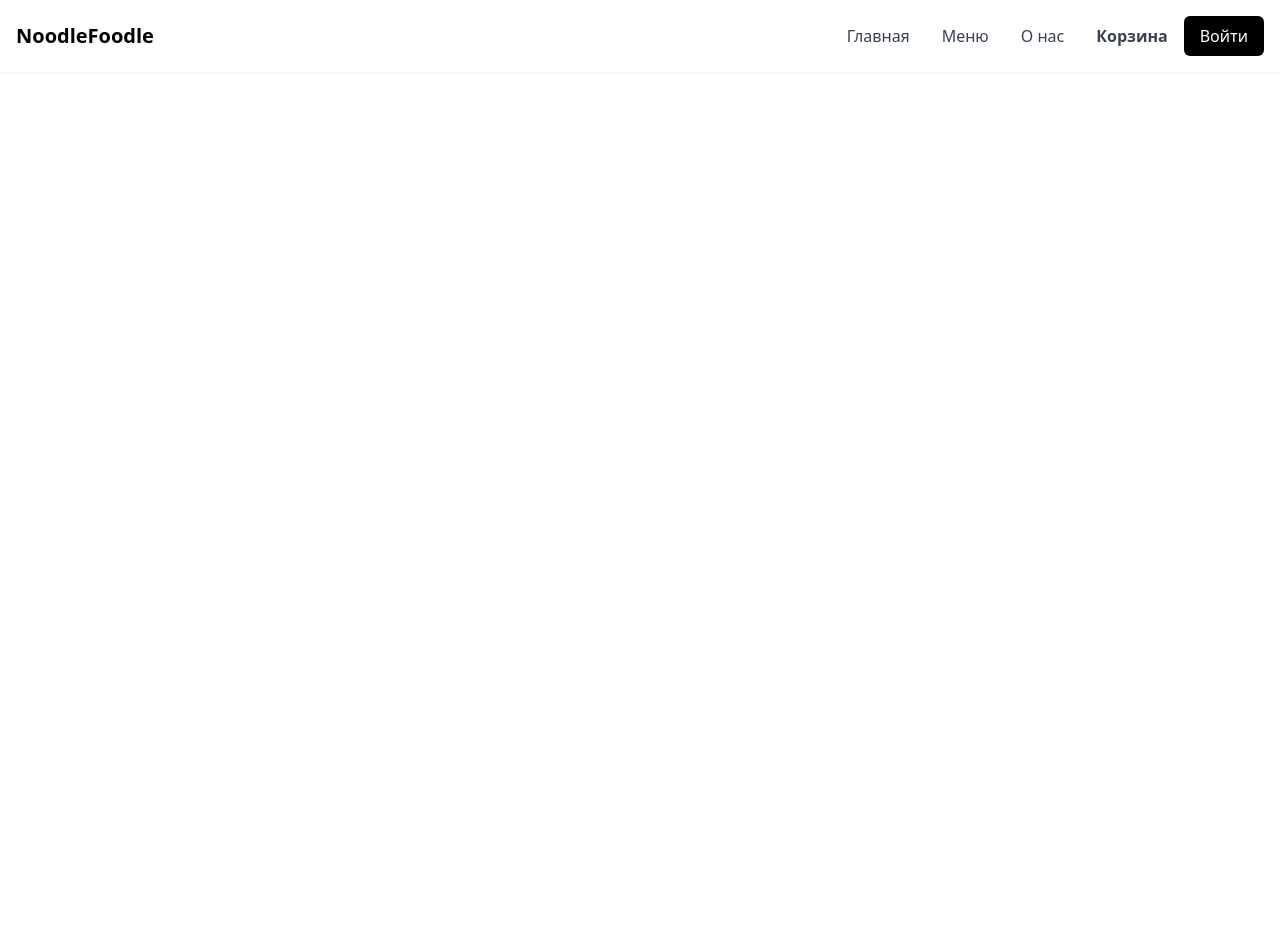
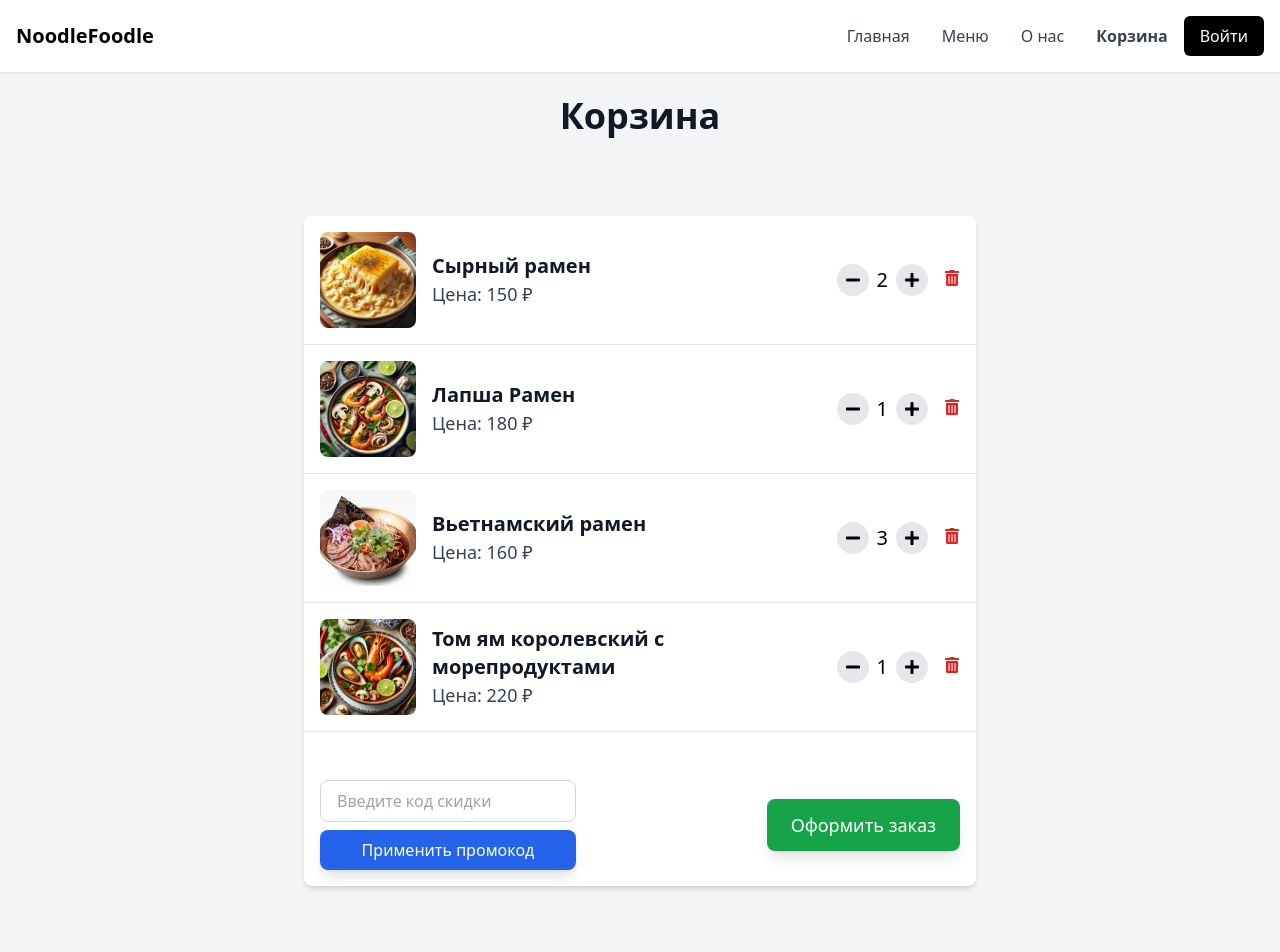
Before and after one commit to proffsenya/NoodleFoodle, a React (Vite) app: page /shoppingcart in a window 1280 px wide. Shown: the top 952 px of the page. Before the commit the page ends 800 px from the top, so only its background shows below. Built offline with nearby package versions, Linux system fonts and the light colour scheme.

Commit message:
Update ShoppingCart.jsx

```diff
--- a/pages/ShoppingCart.jsx
+++ b/pages/ShoppingCart.jsx
@@ -1,7 +1,150 @@
+import React, { useState } from "react";
+import { FaTrashAlt, FaPlus, FaMinus } from "react-icons/fa";
+import { Link } from "react-router-dom";
+import Header from "../components/Header";
+import Footer from "../components/Footer";
+
 export default function ShoppingCart() {
-    return (
-        <div>
-            ShoppingCart
-        </div>
-    )
+  const [cartItems, setCartItems] = useState([
+    {
+      id: 1,
+      name: "Сырный рамен",
+      price: 150,
+      quantity: 2,
+      image: "/img/cheese.jpg",
+    },
+    {
+      id: 2,
+      name: "Лапша Рамен",
+      price: 180,
+      quantity: 1,
+      image: "/img/classic.jpg",
+    },
+    {
+      id: 3,
+      name: "Вьетнамский рамен",
+      price: 160,
+      quantity: 3,
+      image: "/img/vietnamskiy.jpeg",
+    },
+    {
+      id: 9,
+      name: "Том ям королевский с морепродуктами",
+      price: 220,
+      quantity: 1,
+      image: "/img/royal.jpg",
+    },
+
+  ]);
+
+  const [discountCode, setDiscountCode] = useState("");
+
+  const totalPrice = cartItems.reduce((total, item) => total + item.price * item.quantity, 0);
+  const discount = 0; // Логика для скидки
+  const finalPrice = totalPrice - discount;
+
+  const handleQuantityChange = (id, quantity) => {
+    if (quantity < 1) return;
+    const updatedItems = cartItems.map(item =>
+      item.id === id ? { ...item, quantity } : item
+    );
+    setCartItems(updatedItems);
+  };
+
+  const removeItem = (id) => {
+    const updatedItems = cartItems.filter(item => item.id !== id);
+    setCartItems(updatedItems);
+  };
+
+  const applyDiscount = () => {
+    if (discountCode === "SUMMER2025") {
+      alert("Скидка 10% применена!");
+      // Здесь можно обновить состояние для применения скидки
+    } else {
+      alert("Неверный код скидки.");
+    }
+  };
+
+  return (
+    <div className="min-h-screen bg-gray-100 flex flex-col">
+      <Header />
+      <div className="flex-grow flex flex-col items-center p-8 space-y-12" style={{ paddingLeft: "30px", paddingRight: "30px", paddingBottom: "90px" }}>
+        <h1 className="text-4xl font-bold text-gray-900 mt-16 mb-8">Корзина</h1>
+
+        {cartItems.length === 0 ? (
+          <div className="flex flex-col items-center bg-white p-8 rounded-lg shadow-md w-full max-w-2xl">
+            <p className="text-2xl text-gray-700">Ваша корзина пуста.</p>
+            <Link
+              to="/menu"
+              className="mt-6 px-6 py-3 bg-blue-600 text-white rounded-lg shadow-lg hover:bg-blue-700 transition-colors text-lg"
+            >
+              Перейти к меню
+            </Link>
+          </div>
+        ) : (
+          <div className="w-full max-w-2xl bg-white rounded-lg shadow-md">
+            {cartItems.map(item => (
+              <div key={item.id} className="flex items-center p-4 border-b border-gray-200">
+                <img src={item.image} alt={item.name} className="w-24 h-24 object-cover rounded-lg" />
+                <div className="flex-grow ml-4">
+                  <h3 className="text-xl font-bold text-gray-900">{item.name}</h3>
+                  <p className="text-lg text-gray-700">Цена: {item.price} ₽</p>
+                </div>
+                <div className="flex items-center space-x-2">
+                  <button
+                    onClick={() => handleQuantityChange(item.id, item.quantity - 1)}
+                    className="bg-gray-200 rounded-full p-2 hover:bg-gray-300"
+                  >
+                    <FaMinus />
+                  </button>
+                  <span className="text-xl">{item.quantity}</span>
+                  <button
+                    onClick={() => handleQuantityChange(item.id, item.quantity + 1)}
+                    className="bg-gray-200 rounded-full p-2 hover:bg-gray-300"
+                  >
+                    <FaPlus />
+                  </button>
+                </div>
+                <div className="ml-4">
+                  <button
+                    onClick={() => removeItem(item.id)}
+                    className="text-red-600 hover:text-red-700"
+                  >
+                    <FaTrashAlt />
+                  </button>
+                </div>
+              </div>
+            ))}
+
+            <div className="p-4">
+              <div className="flex flex-col-reverse md:flex-row justify-between items-center mt-8">
+                <div className="flex flex-col mt-4 md:mt-0">
+                  <input
+                    type="text"
+                    value={discountCode}
+                    onChange={(e) => setDiscountCode(e.target.value)}
+                    placeholder="Введите код скидки"
+                    className="border border-gray-300 rounded-lg px-4 py-2 w-64"
+                  />
+                  <button
+                    onClick={applyDiscount}
+                    className="px-6 py-2 bg-blue-600 text-white rounded-lg shadow-lg hover:bg-blue-700 transition-colors mt-2"
+                  >
+                    Применить промокод
+                  </button>
+                </div>
+                <Link
+                  to="/checkout"
+                  className="px-6 py-3 bg-green-600 text-white rounded-lg shadow-lg hover:bg-green-700 transition-colors text-lg w-full md:w-auto md:ml-4"
+                >
+                  Оформить заказ
+                </Link>
+              </div>
+            </div>
+          </div>
+        )}
+      </div>
+      <Footer />
+    </div>
+  );
 }
```
